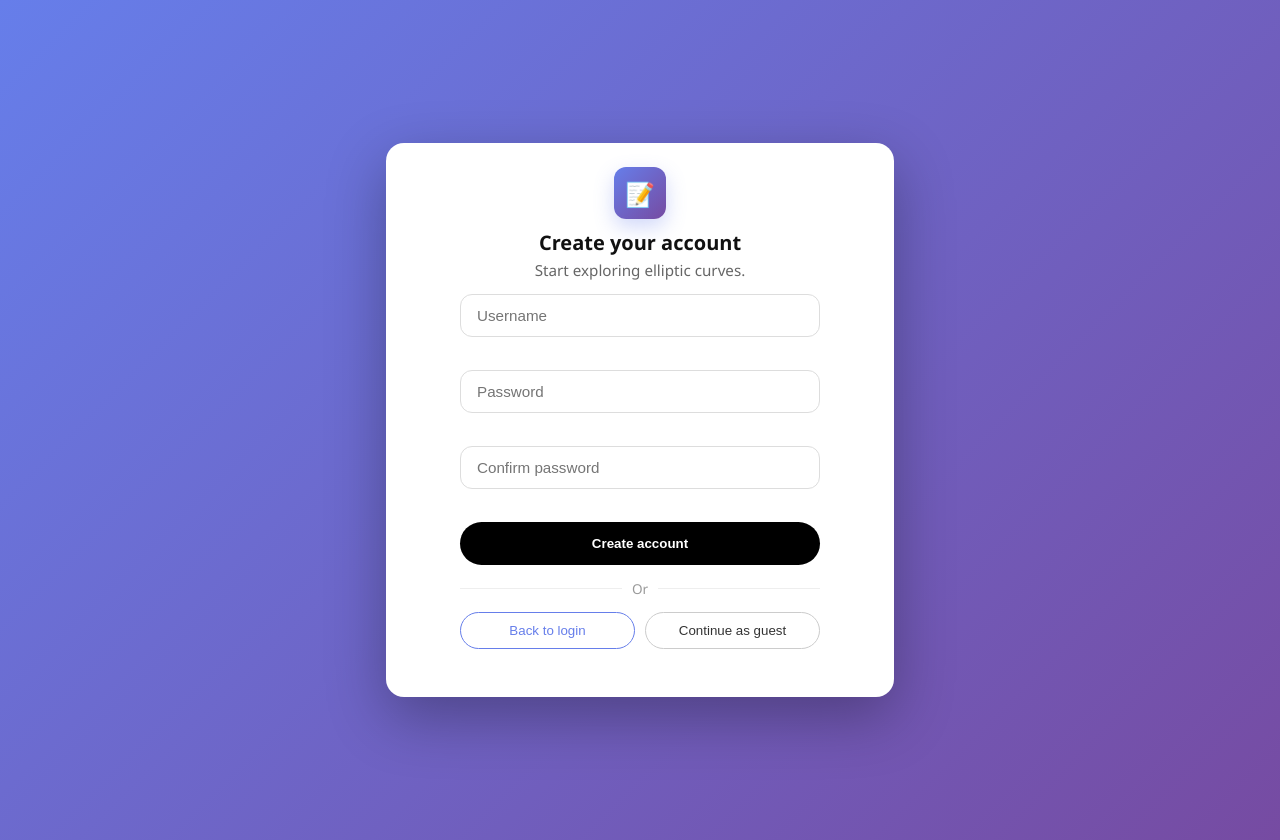
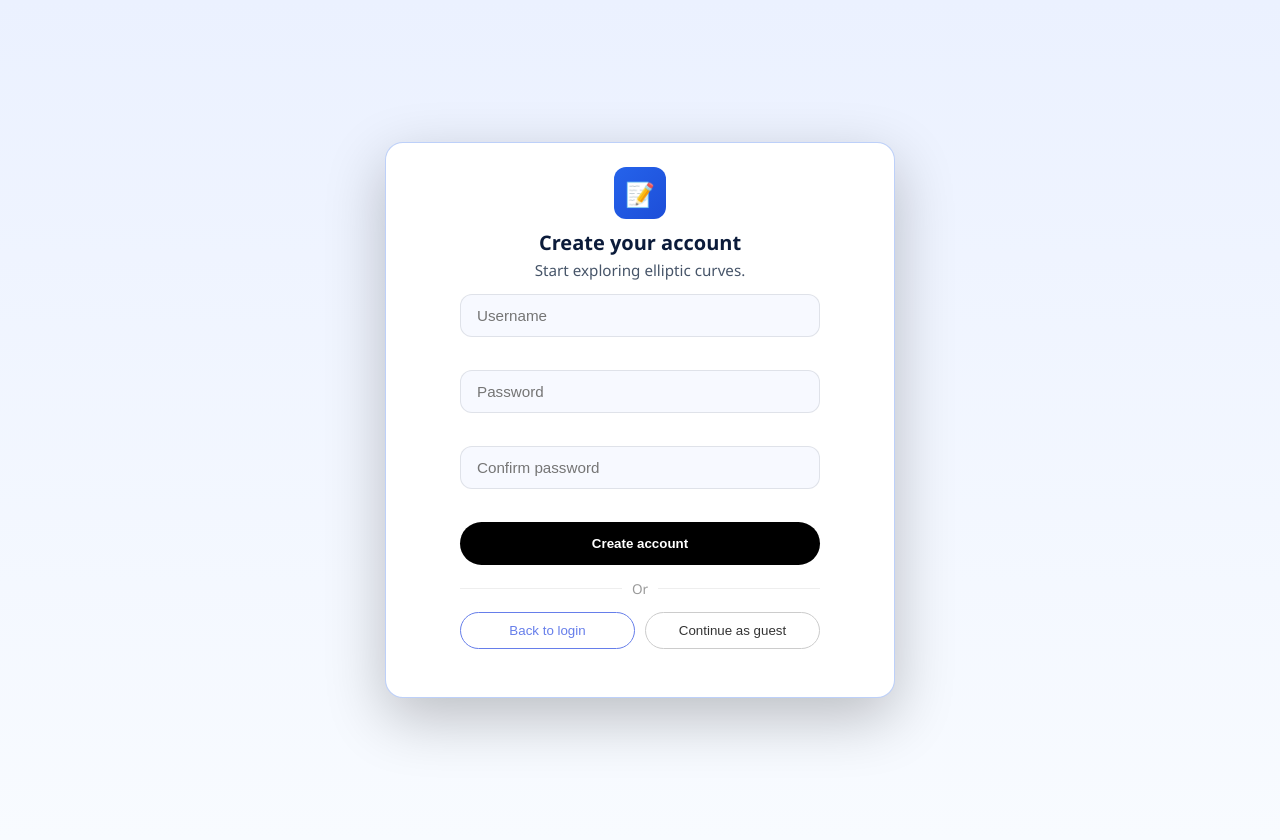
Before and after one commit to unc-karim/455_project, a Flask app: page /signup in a window 1280 px wide. Run offline with Flask 3, Linux system fonts and the light colour scheme.

Commit message:
fixed few things

```diff
--- a/static/css/signup.css
+++ b/static/css/signup.css
@@ -1,13 +1,54 @@
-        body { margin:0; font-family: 'Segoe UI', Tahoma, Geneva, Verdana, sans-serif; }
-        .bg { min-height: 100vh; display:flex; align-items:center; justify-content:center; padding:20px; background: linear-gradient(135deg, #667eea 0%, #764ba2 100%); }
-        .card { width:100%; max-width: 460px; background:#fff; color:#111; border-radius:18px; box-shadow: 0 20px 60px rgba(0,0,0,0.3); padding: 24px; }
+        :root {
+            --signup-light-bg: linear-gradient(180deg, #ebf1ff 0%, #f8fbff 100%);
+            --signup-dark-bg: #050b1a;
+            --signup-light-card: #ffffff;
+            --signup-dark-card: #0e172f;
+            --signup-light-text: #0b1b3a;
+            --signup-dark-text: #e2e8ff;
+            --signup-light-border: rgba(37, 99, 235, 0.3);
+            --signup-dark-border: rgba(56, 189, 248, 0.4);
+            --signup-light-icon: linear-gradient(135deg, #2563eb 0%, #1d4ed8 100%);
+            --signup-dark-icon: linear-gradient(135deg, #0ea5e9 0%, #1d4ed8 100%);
+            --signup-light-shadow: rgba(37, 99, 235, 0.25);
+            --signup-dark-shadow: rgba(14, 165, 233, 0.25);
+            --signup-light-subtext: #475569;
+            --signup-dark-subtext: #a5b4fc;
+        }
+
+        [data-theme="light"] {
+            --signup-bg: var(--signup-light-bg);
+            --signup-card-bg: var(--signup-light-card);
+            --signup-card-color: var(--signup-light-text);
+            --signup-card-border: var(--signup-light-border);
+            --signup-icon-bg: var(--signup-light-icon);
+            --signup-icon-shadow: 0 8px 20px var(--signup-light-shadow);
+            --signup-subtext: var(--signup-light-subtext);
+            --signup-input-bg: #f7f9ff;
+            --signup-input-border: rgba(15, 23, 42, 0.1);
+        }
+
+        [data-theme="dark"] {
+            --signup-bg: linear-gradient(180deg, #01030a 0%, #050b1a 80%);
+            --signup-card-bg: var(--signup-dark-card);
+            --signup-card-color: var(--signup-dark-text);
+            --signup-card-border: var(--signup-dark-border);
+            --signup-icon-bg: var(--signup-dark-icon);
+            --signup-icon-shadow: 0 8px 20px var(--signup-dark-shadow);
+            --signup-subtext: var(--signup-dark-subtext);
+            --signup-input-bg: rgba(15, 23, 42, 0.6);
+            --signup-input-border: rgba(226, 232, 255, 0.2);
+        }
+
+        body { margin:0; font-family: 'Segoe UI', Tahoma, Geneva, Verdana, sans-serif; background: var(--signup-bg); color: var(--signup-card-color); }
+        .bg { min-height: 100vh; display:flex; align-items:center; justify-content:center; padding:20px; background: var(--signup-bg); transition: background 0.4s ease; }
+        .card { width:100%; max-width: 460px; background: var(--signup-card-bg); color: var(--signup-card-color); border-radius:18px; box-shadow: 0 20px 60px rgba(0,0,0,0.24); padding: 24px; border: 1px solid var(--signup-card-border); }
         .form { width:100%; max-width: 360px; margin: 0 auto; }
-        .icon { width:52px; height:52px; border-radius:12px; background: linear-gradient(135deg, #667eea 0%, #764ba2 100%); display:inline-flex; align-items:center; justify-content:center; color:#fff; font-size:24px; box-shadow: 0 8px 20px rgba(102,126,234,0.3); }
+        .icon { width:52px; height:52px; border-radius:12px; background: var(--signup-icon-bg); display:inline-flex; align-items:center; justify-content:center; color:#fff; font-size:24px; box-shadow: 0 8px 20px var(--signup-icon-shadow); }
         .title { font-size: 1.25rem; font-weight: 700; margin-top: 10px; text-align:center; }
-        .sub { text-align:center; color:#666; font-size:0.95rem; margin-top:4px; }
+        .sub { text-align:center; color: var(--signup-subtext); font-size:0.95rem; margin-top:4px; }
         .field { position:relative; margin-top:14px; }
-        .field input { width:100%; box-sizing: border-box; border:1px solid #ddd; border-radius:12px; padding:12px 16px; font-size:0.95rem; outline:none; }
-        .field input:focus { border-color:#667eea; box-shadow: 0 0 0 3px rgba(102,126,234,0.15); }
+        .field input { width:100%; box-sizing: border-box; border:1px solid var(--signup-input-border); border-radius:12px; padding:12px 16px; font-size:0.95rem; outline:none; background: var(--signup-input-bg); color: var(--signup-card-color); }
+        .field input:focus { border-color:#2563eb; box-shadow: 0 0 0 3px rgba(37, 99, 235, 0.15); }
         .err { color:#ff8a80; font-size:0.85rem; margin-top:4px; min-height:1.1em; }
         .row { display:flex; align-items:center; justify-content:space-between; gap:10px; margin-top:10px; }
         .btn-primary-dark { width:100%; padding:14px 18px; border-radius:999px; background:#000; color:#fff; border:none; font-weight:700; cursor:pointer; margin-top:14px; }
--- a/templates/signup.html
+++ b/templates/signup.html
@@ -4,8 +4,21 @@
     <meta charset="UTF-8">
     <meta name="viewport" content="width=device-width, initial-scale=1.0">
     <title>Create Account</title>
-        <link rel="stylesheet" href="{{ url_for('static', filename='css/signup.css') }}">
-    </head>
+    <script>
+        (function(){
+            const storedTheme = localStorage.getItem('theme');
+            const prefersDark = window.matchMedia('(prefers-color-scheme: dark)').matches;
+            const theme = storedTheme || (prefersDark ? 'dark' : 'light');
+            document.documentElement.setAttribute('data-theme', theme);
+            window.matchMedia('(prefers-color-scheme: dark)').addEventListener('change', (e) => {
+                if (!localStorage.getItem('theme')) {
+                    document.documentElement.setAttribute('data-theme', e.matches ? 'dark' : 'light');
+                }
+            });
+        })();
+    </script>
+    <link rel="stylesheet" href="{{ url_for('static', filename='css/signup.css') }}">
+</head>
 <body>
     <div class="bg">
         <div class="card">
```
Also changed, not shown: static/css/base.css (added, +51 -0 lines), static/css/calculator.css (+36 -2 lines), static/css/themes.css (added, +23 -0 lines), templates/calculator.html (+12 -11 lines), app.db, static/js/calculator.js, 1 other file.
